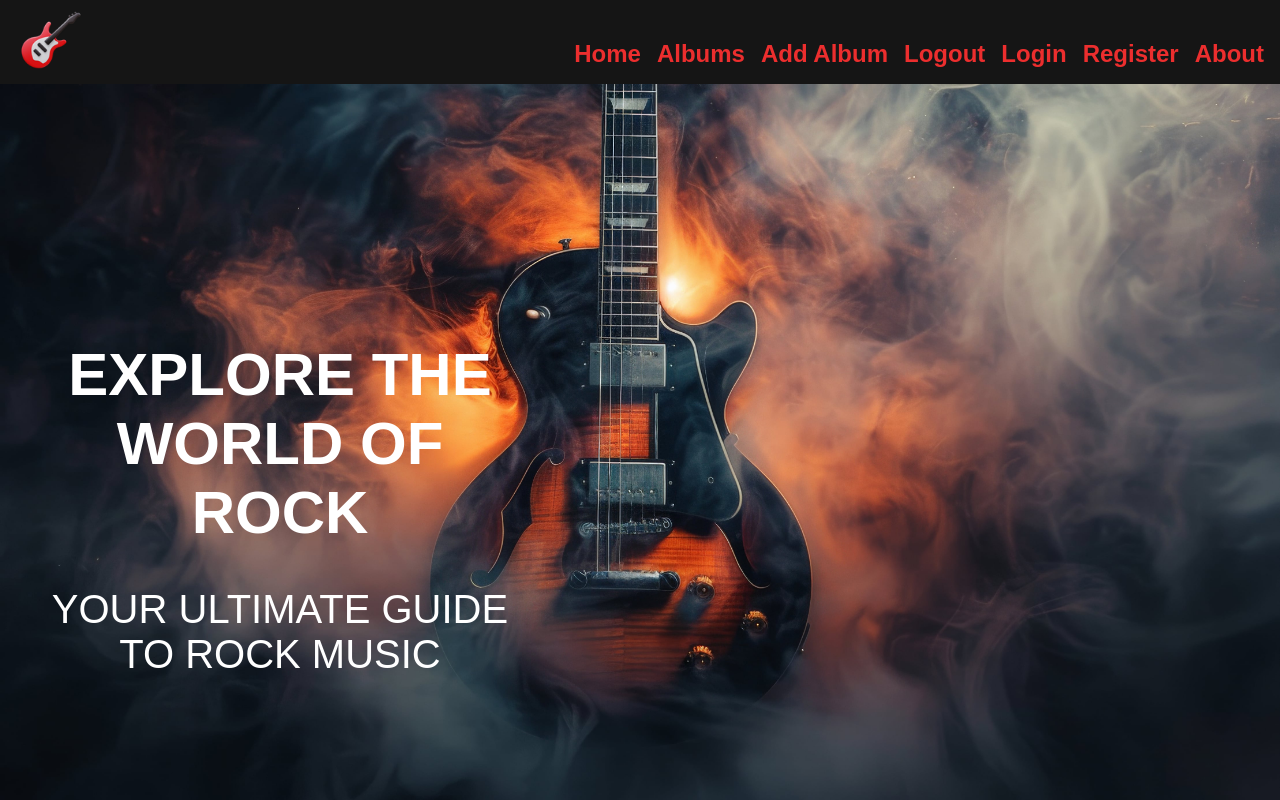
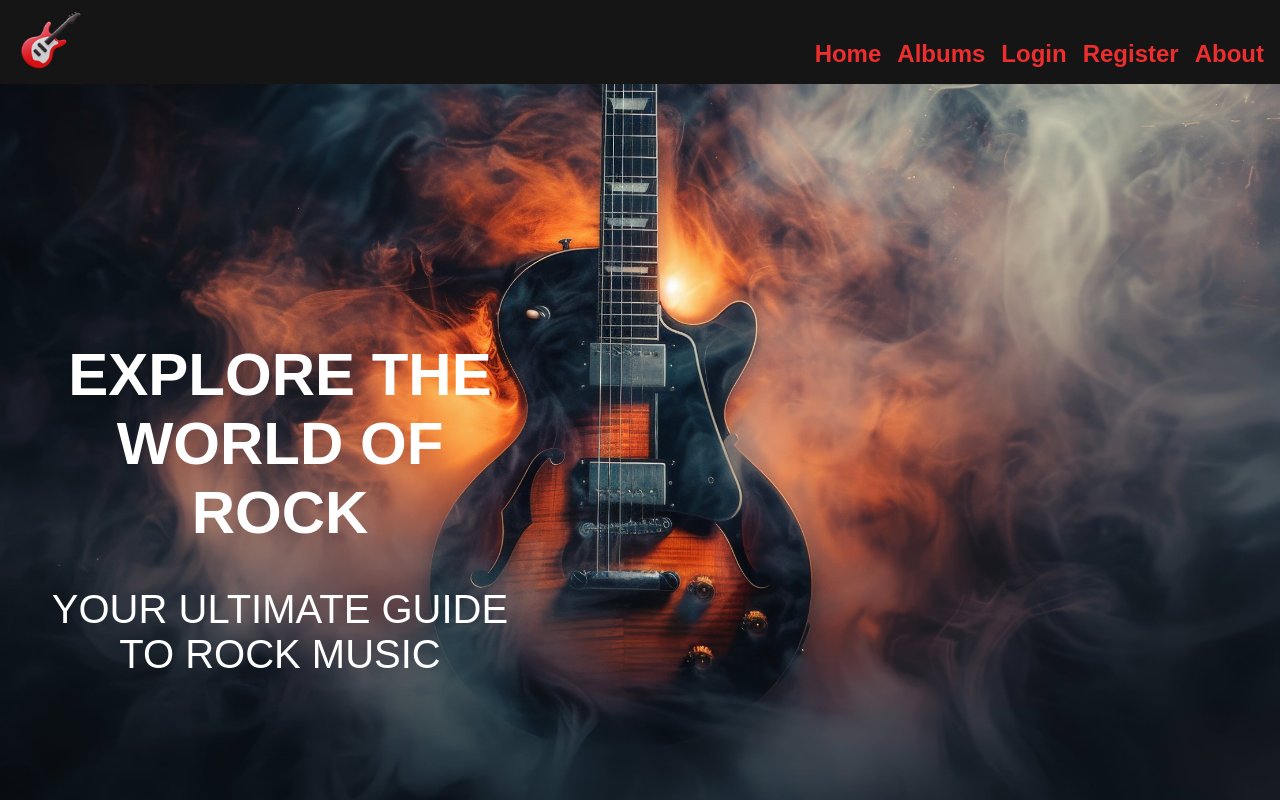
Before and after one commit to AtanasBondzhakov/rock-world, a React (Vite) app in the folder client/: page / in a window 1280 px wide. Shown: the top 800 px of the page. Built offline with nearby package versions, Linux system fonts and the light colour scheme; no server answers; a web font is replaced by a local one.

Commit message:
Update Header to show navigation dynamically

```diff
--- a/client/src/components/header/Header.jsx
+++ b/client/src/components/header/Header.jsx
@@ -1,8 +1,13 @@
 import { Link } from 'react-router-dom';
+import { useContext } from 'react';
+
 import styles from './Header.module.css';
 import { PATHS } from '../../constants.js';
+import AuthContext from '../../contexts/authContext.jsx';
 
 export default function Header() {
+    const { isAuthenticated } = useContext(AuthContext);
+
     return (
         <div className={styles.container}>
             <Link to={PATHS.Home}><img src='/images/logo.png' alt='Logo' className={styles.logo} /></Link>
@@ -11,17 +16,19 @@ export default function Header() {
                 <li><Link to={PATHS.Home}>Home</Link></li>
                 <li><Link to={PATHS.Albums}>Albums</Link></li>
 
+                {isAuthenticated
+                    ?
                     <div className={styles.auth}>
                         <li><Link to={PATHS.AddAlbum}>Add Album</Link></li>
                         <li><Link to="#">Logout</Link></li>
                     </div>
-
+                    :
                     <div className={styles.guest}>
                         <li><Link to={PATHS.Login}>Login</Link></li>
                         <li><Link to={PATHS.Register}>Register</Link></li>
                         <li><Link to={PATHS.About}>About</Link></li>
                     </div>
-
+                }
             </ul>
         </div >
     );
```
